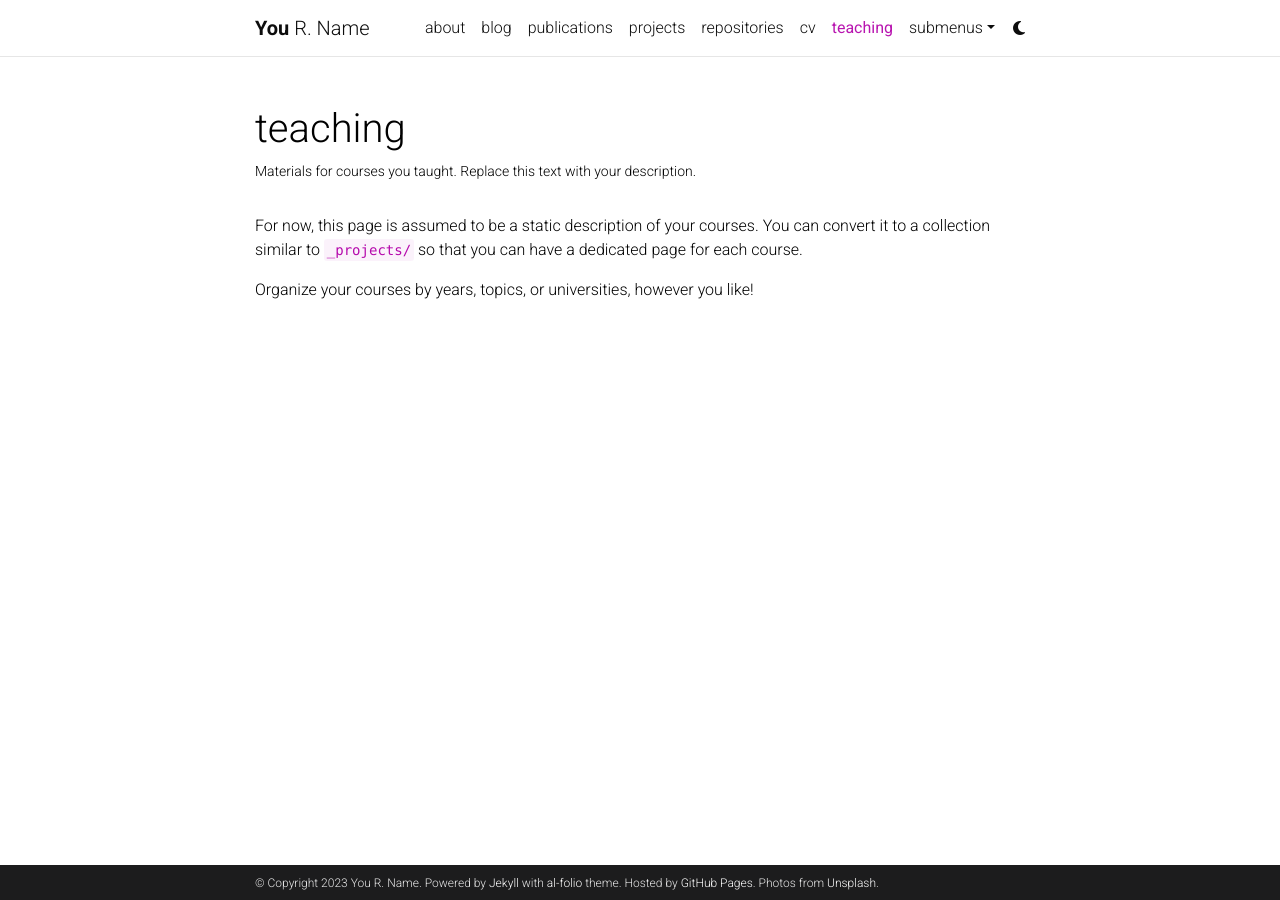
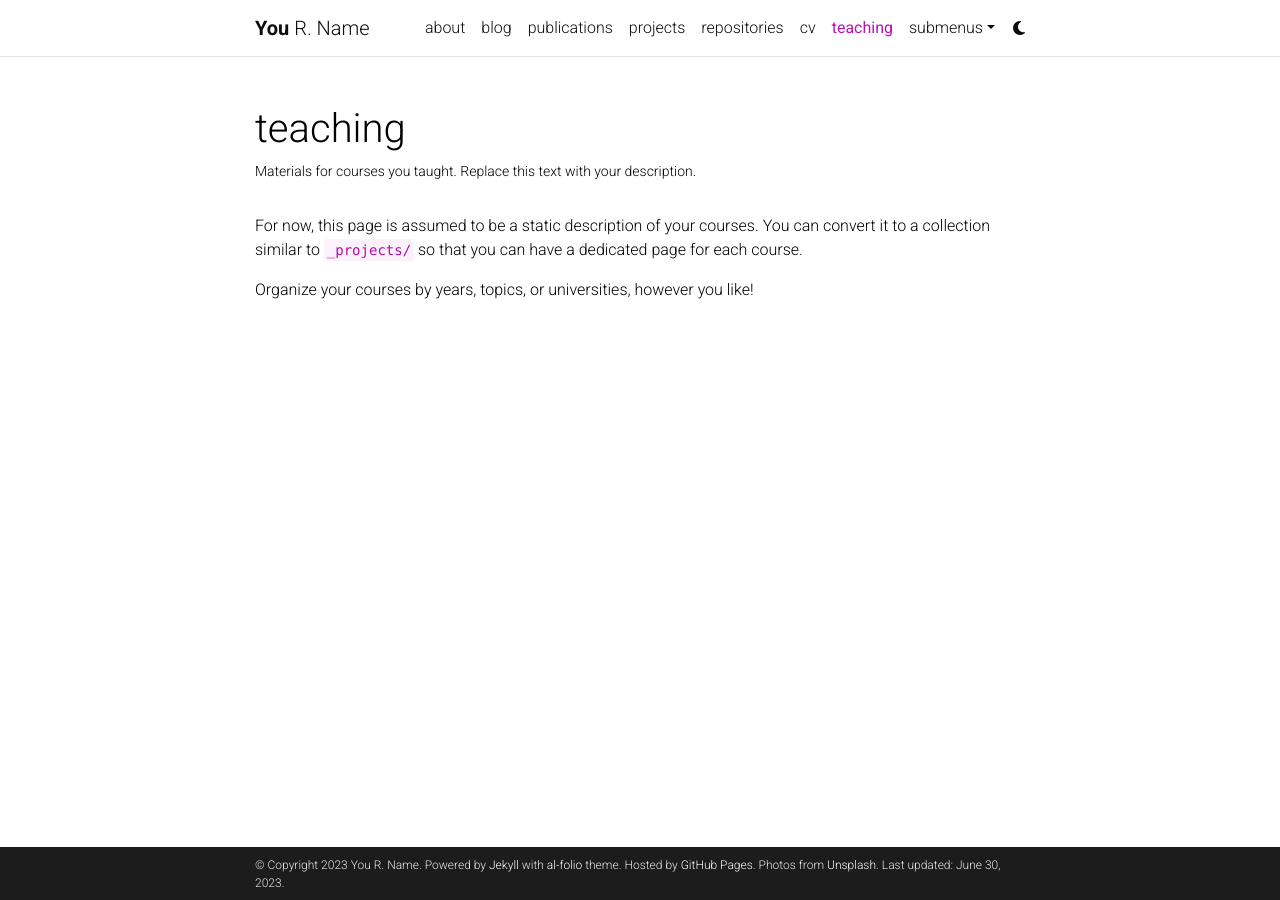
Before and after one commit to leo-gs/leo-gs.github.io, a Jekyll site: the page built from _pages/teaching.md, in a window 1280 px wide. Built offline with Jekyll 4.4.1, drawn with Linux system fonts in a browser that asks for light colours; comment, search, counter and statistics services are not loaded; a style sheet for code colours, icons or effects is not loaded; some of the changed lines change nothing that is shown.

Commit message:
Update _config.yml

```diff
--- a/_config.yml
+++ b/_config.yml
@@ -18,9 +18,9 @@
 lang: en # the language of your site (for example: en, fr, cn, ru, etc.)
 icon: ⚛️  # the emoji used as the favicon (alternatively, provide image name in /assets/img/)
 
-url: https://alshedivat.github.io # the base hostname & protocol for your site
-baseurl: /al-folio # the subpath of your site, e.g. /blog/
-last_updated: false # set to true if you want to display last updated in the footer
+url: https://leo-gs.github.io # the base hostname & protocol for your site
+baseurl: # the subpath of your site, e.g. /blog/
+last_updated: true # set to true if you want to display last updated in the footer
 impressum_path:  # set to path to include impressum link in the footer, use the same path as permalink in a page, helps to conform with EU GDPR
 
 # -----------------------------------------------------------------------------
```
